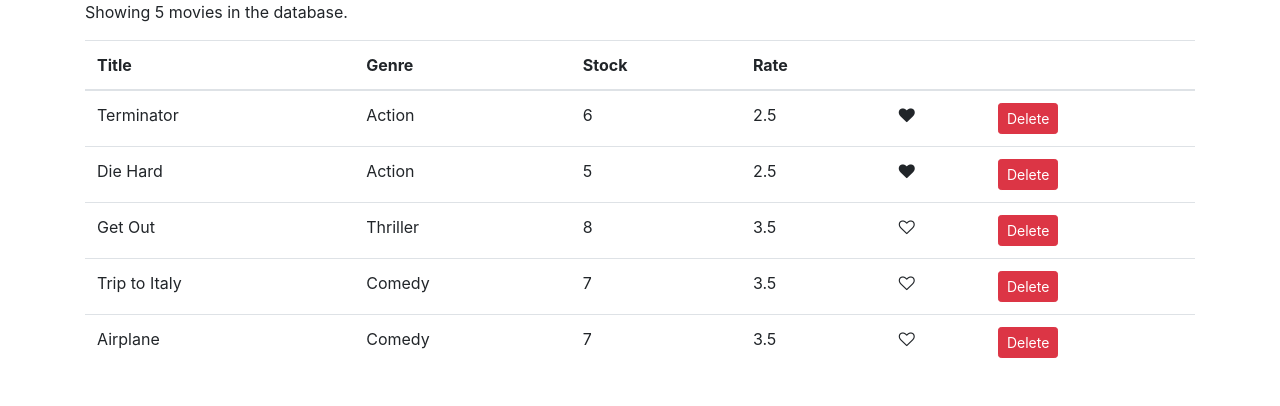
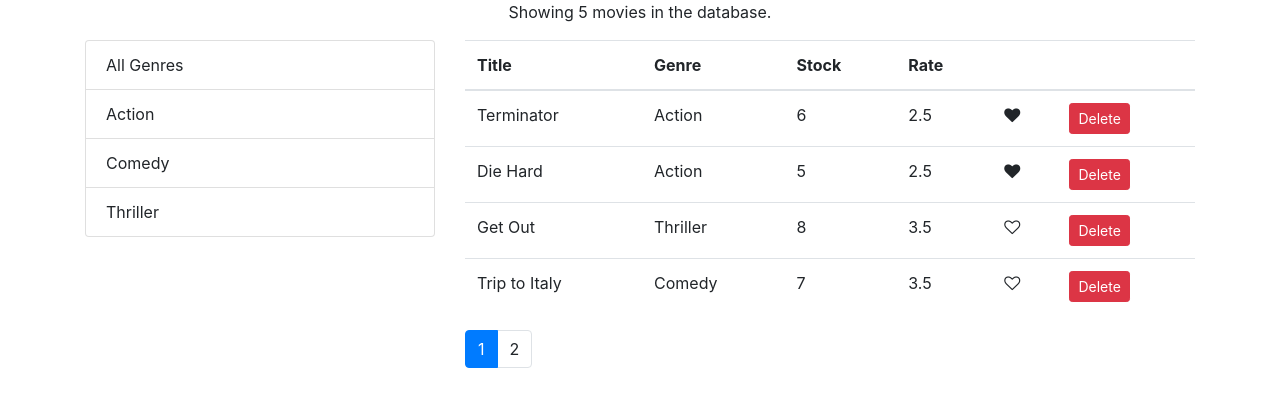
Before and after one commit to Melaku05/vidly, a React (Create React App) app: page / in a window 1280 px wide. Shown: the top 406 px of the page. Built offline with nearby package versions, Linux system fonts and the light colour scheme.

Commit message:
pagination and filter

```diff
--- a/package.json
+++ b/package.json
@@ -8,6 +8,7 @@
     "@testing-library/user-event": "^13.5.0",
     "bootstrap": "^4.1.1",
     "font-awesome": "^4.7.0",
+    "lodash": "^4.17.10",
     "react": "^18.2.0",
     "react-dom": "^18.2.0",
     "react-scripts": "5.0.1",
--- a/src/components/Movies.jsx
+++ b/src/components/Movies.jsx
@@ -1,20 +1,33 @@
 import React, { Component } from "react";
 import { getMovies } from "../services/fakeMovieService";
+import ListGroup  from "./common/listGroup";
 import Like from "./common/like";
+import Pagination from './common/pagination';
+import paginate from '../utils/paginate';
+import { genres, getGenres } from "../services/fakeGenreService";
+import { filter } from "lodash";
 
 
 class Movies extends Component {
   state = {
-        movies: getMovies()
+    movies: [],
+    genres: [],
+    currentPage: 1,
+    pageSize: 4,
+
   };
 
-    handleDelete = movie => {
+  componentDidMount() {
+    const genres = [{ name: "All Genres" }, ...getGenres()];
+    this.setState({ movies: getMovies(), genres });
+  }
+  handleDelete = (movie) => {
     console.log(movie);
-        const movies = this.state.movies.filter(m => m._id !== movie._id);
+    const movies = this.state.movies.filter((m) => m._id !== movie._id);
     this.setState({ movies }); // update the state and overwrite the movies array of the state object
   };
-  handleLike = movie => {
-    console.log("Like Clicked", movie);
+  handleLike = (movie) => {
+    console.log('Like Clicked', movie);
     const movies = [...this.state.movies];
     const index = movies.indexOf(movie);
     movies[index] = { ...movies[index] };
@@ -22,14 +35,36 @@ class Movies extends Component {
     this.setState({ movies });
   };
 
+  handlePageChange = (page) => {
+    console.log(page);
+    this.setState({ currentPage: page });
+  };
+  handleGenreSelect = (genre) => {
+    this.setState({ selectedGenre: genre, currentPage: 1 });
+  }
+
   render() {
     const { length: count } = this.state.movies;
+    const { movies: allMovies, pageSize, selectedGenre,currentPage } = this.state;
+    // const {pageSize, currentPage, movies: allMovies} = this.state;
 
     if (count === 0) return <p>There are no movies in the database.</p>;
 
+    const filtered = selectedGenre && selectedGenre._id ? allMovies.filter(m => m.genre._id === selectedGenre._id) : allMovies;
+    const movies = paginate(filtered, currentPage, pageSize);
+    //we can destructure the movies array from the state object
+    // const movies = paginate(movies, currentPage, pageSize);
     return (
       <React.Fragment>
-            <p>Showing {count} movies in the database.</p>
+        <p className="text-center">Showing {filtered.length} movies in the database.</p>
+        <div className="row">
+          <div className="col-4">
+            <ListGroup
+              items={this.state.genres}
+              selectedItem={this.state.selectedGenre}
+              onItemSelect={this.handleGenreSelect} />
+          </div>
+          <div className="col-8">
             <table className="table">
               <thead>
                 <tr>
@@ -43,14 +78,17 @@ class Movies extends Component {
                 </tr>
               </thead>
               <tbody>
-                {this.state.movies.map((movie) => (
+                {movies.map((movie) => (
                   <tr key={movie._id}>
                     <td>{movie.title}</td>
                     <td>{movie.genre.name}</td>
                     <td>{movie.numberInStock}</td>
                     <td>{movie.dailyRentalRate}</td>
                     <td>
-                      <Like liked={movie.liked} onClick={this.handleLike} />
+                      <Like
+                        liked={movie.liked}
+                        onClick={() => this.handleLike(movie)}
+                      />
                     </td>
                     <td>
                       <button
@@ -64,6 +102,14 @@ class Movies extends Component {
                 ))}
               </tbody>
             </table>
+            <Pagination
+              itemsCount={filtered.length}
+              pageSize={pageSize}
+              currentPage={currentPage}
+              onPageChange={this.handlePageChange}
+            />
+          </div>
+        </div>
       </React.Fragment>
     );
   }
--- a/src/components/common/like.jsx
+++ b/src/components/common/like.jsx
@@ -5,22 +5,36 @@ import React, { Component } from "react";
 //when the user clicks on the heart icon, the liked property of the movie object is toggled
 // whenever we click on the heart icon, the onClick event handler is called
 
-class Like extends Component {
-    state = {
+// class Like extends Component {
+//     state = {
 
-    };
-    render() {
-        let classes = "fa fa-heart";
-        if (!this.props.liked) classes += "-o";
-        return (
+//     };
+//     render() {
+//         let classes = "fa fa-heart";
+//         if (!this.props.liked) classes += "-o";
+//         return (
+//         <i
+//             onClick={this.props.onClick}
+//             style={{ cursor: "pointer" }}
+//             className={classes}
+//             aria-hidden="true"
+//         />
+//         );
+//     }
+// }
+
+function Like(props) {
+    let classes = "fa fa-heart";
+        if (!props.liked) classes += "-o";
+     return (
         <i
-            onClick={this.props.onClick}
+            onClick={props.onClick}
             style={{ cursor: "pointer" }}
             className={classes}
             aria-hidden="true"
         />
         );
-    }
+
 }
 
 export default Like;
--- /dev/null
+++ b/src/components/common/listGroup.jsx
@@ -0,0 +1,33 @@
+//whenevery you create a component you need to think about the props that you are going to pass to it
+//whenever you create a component you need to think about the inerface of that component
+// and the best way to use that component before actually implment it
+
+const ListGroup = (props) => {
+    // use object destructuring to get the items and textProperty and valueProperty from the props object
+    // use object destructuring to get the list of items from the props object
+    const { items, textProperty, valueProperty, onItemSelect, selectedItem } = props;
+  return (
+    <ul className="list-group">
+      {items.map((item) => (
+        <li
+          key={item[valueProperty]}
+          onClick={() => onItemSelect(item)}
+          className={
+            item === selectedItem
+              ? "list-group-item active"
+              : "list-group-item"
+          }
+        >
+          {item[textProperty]}
+        </li>
+      ))}
+    </ul>
+  );
+}
+
+ListGroup.defaultProps = {
+    textProperty: "name",
+    valueProperty: "_id"
+}
+
+export default ListGroup;
--- /dev/null
+++ b/src/components/common/pagination.jsx
@@ -0,0 +1,24 @@
+import React from "react";
+import _ from "lodash";
+
+const Pagination = (props) => {
+    const { itemsCount, pageSize, currentPage, onPageChange } = props;
+    console.log(currentPage);
+    const pagesCount = Math.ceil(itemsCount / pageSize);
+   if (pagesCount === 1) return null;
+    const pages = _.range(1, pagesCount + 1);
+    return (
+
+        <nav>
+            <ul className="pagination">
+                {pages.map(page => (
+                    <li key={page} className={page === currentPage ? "page-item active" : "page-item"}>
+                        <a className="page-link" onClick={() => onPageChange(page)}>{page}</a>
+                    </li>
+                ))}
+            </ul>
+        </nav>
+    );
+}
+
+export default Pagination;
--- a/src/services/fakeGenreService.js
+++ b/src/services/fakeGenreService.js
@@ -0,0 +1,9 @@
+export const genres = [
+    { _id: '5b21ca3eeb7f6fbccd471818', name: 'Action' },
+    { _id: '5b21ca3eeb7f6fbccd471814', name: 'Comedy' },
+    { _id: '5b21ca3eeb7f6fbccd471820', name: 'Thriller' }
+]
+
+export function getGenres() {
+    return genres.filter(g => g);
+}
--- /dev/null
+++ b/src/utils/paginate.js
@@ -0,0 +1,9 @@
+import _ from 'lodash';
+
+export default function paginate(items, pageNumber, pageSize) {
+    const startIndex = (pageNumber - 1) * pageSize;
+    return _(items)
+        .slice(startIndex)
+        .take(pageSize)
+        .value();
+}
```
Also changed, not shown: 2 other files (tests, documents, lock files or other folders). Lines whose indentation alone changed are shown as unchanged.
